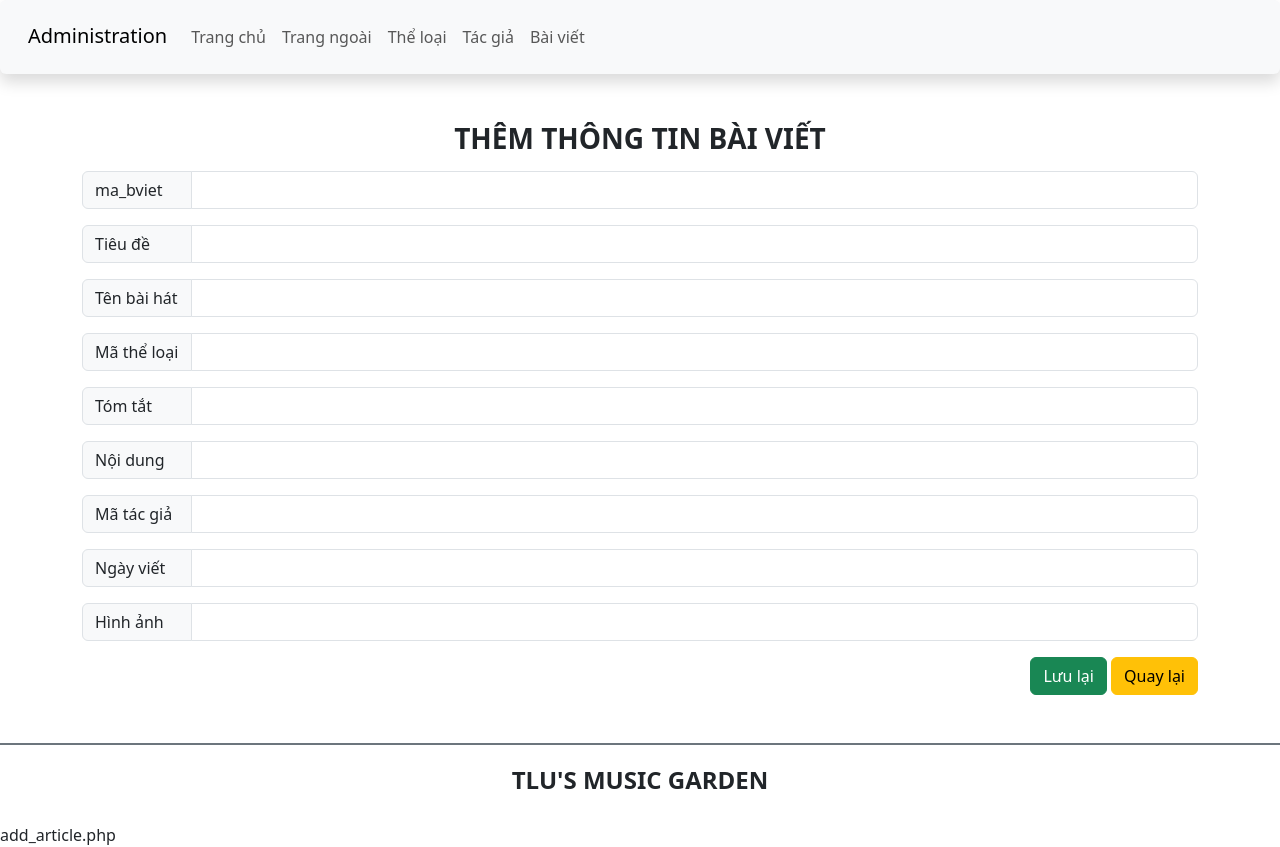
After one commit to Bui-Hien/-CSE485_2023, a PHP site: page /admin/add_article.php in a window 1280 px wide. The commit adds this page. Run offline with PHP 8.4, Linux system fonts and the light colour scheme; data comes from the database, SQL or seed files in the repository; some libraries are stand-ins or nearby versions; some web fonts are replaced.

Commit message:
push crud

```diff
--- /dev/null
+++ b/admin/add_article.php
@@ -0,0 +1,98 @@
+<?php
+if(isset($_GET['id'])) {
+    $article_id = $_GET['id'];
+}
+?>
+<?php
+$host = 'mariadb';
+$port = "3306";
+$db = 'BTTH01_CSE485_ex.sql';
+$user = 'root';
+$pass = 'your_password';
+$charset = 'utf8mb4';
+$dsn = "mysql:host=$host;port=$port;dbname=$db;charset=$charset";
+$options = [
+    PDO::ATTR_ERRMODE => PDO::ERRMODE_EXCEPTION,
+    PDO::ATTR_DEFAULT_FETCH_MODE => PDO::FETCH_ASSOC,
+    PDO::ATTR_EMULATE_PREPARES => false,
+];
+try {
+    $pdo = new PDO($dsn, $user, $pass, $options);
+
+    $stmt = $pdo->prepare("SELECT * FROM baiviet WHERE ma_bviet = :article_id");
+
+    $stmt->bindParam(':article_id', $article_id);
+
+    $stmt->execute();
+
+    $data = $stmt->fetchAll();
+} catch (PDOException $e) {
+    echo $e->getMessage();
+}
+?>
+<?php
+include("./header.php")
+?>
+
+
+<main class="container mt-5 mb-5">
+    <!-- <h3 class="text-center text-uppercase mb-3 text-primary">CẢM NHẬN VỀ BÀI HÁT</h3> -->
+    <div class="row">
+        <div class="col-sm">
+            <h3 class="text-center text-uppercase fw-bold">Thêm thông tin bài viết</h3>
+            <form action="process_add_ariticle.php" method="post">
+                <div class="input-group mt-3 mb-3">
+                    <span class="input-group-text" style="width: 110px" id="lblCatId">ma_bviet</span>
+                    <input type="text" class="form-control" name="ma_bviet" value="">
+                </div>
+                <div class="input-group mt-3 mb-3">
+                    <span class="input-group-text" style="width: 110px" id="lblCatId">Tiêu đề</span>
+                    <input type="text" class="form-control" name="tieude" value="">
+                </div>
+
+                <div class="input-group mt-3 mb-3">
+                    <span class="input-group-text" style="width: 110px" id="lblCatName">Tên bài hát</span>
+                    <input type="text" class="form-control" name="ten_bhat" value="">
+                </div>
+                <div class="input-group mt-3 mb-3">
+                    <span class="input-group-text" style="width: 110px" id="lblCatName">Mã thể loại</span>
+                    <input type="text" class="form-control" name="ma_tloai"
+                           value="">
+                </div>
+                <div class="input-group mt-3 mb-3">
+                    <span class="input-group-text" style="width: 110px" id="lblCatName">Tóm tắt</span>
+                    <input type="text" class="form-control" name="tomtat" value="">
+                </div>
+                <div class="input-group mt-3 mb-3">
+                    <span class="input-group-text" style="width: 110px" id="lblCatName">Nội dung</span>
+                    <input type="text" class="form-control" name="noidung" value="">
+                </div>
+                <div class="input-group mt-3 mb-3">
+                    <span class="input-group-text" style="width: 110px" id="lblCatName">Mã tác giả</span>
+                    <input type="text" class="form-control" name="ma_tgia"
+                           value="">
+                </div>
+                <div class="input-group mt-3 mb-3">
+                    <span class="input-group-text" style="width: 110px" id="lblCatName">Ngày viết</span>
+                    <input type="text" class="form-control" name="ngayviet" value="">
+                </div>
+                <div class="input-group mt-3 mb-3">
+                    <span class="input-group-text" style="width: 110px" id="lblCatName">Hình ảnh</span>
+                    <input type="text" class="form-control" name="hinhanh" value="">
+                </div>
+                <div class="form-group  float-end ">
+                    <input type="submit" value="Lưu lại" class="btn btn-success">
+                    <a href="article.php" class="btn btn-warning ">Quay lại</a>
+                </div>
+            </form>
+        </div>
+    </div>
+</main>
+<?php
+include("./footer.php")
+?>
+
+<?php
+$currentFile = basename($_SERVER['PHP_SELF']);
+echo $currentFile;
+?>
--- a/admin/header.php
+++ b/admin/header.php
@@ -42,7 +42,10 @@ $currentFile = basename($_SERVER['PHP_SELF']);
                         <a class="nav-link  <?php echo $currentFile === "author.php" ? "active fw-bold" : ""; ?>" href="author.php">Tác giả</a>
                     </li>
                     <li class="nav-item">
-                        <a class="nav-link <?php echo $currentFile === "article.php" ? "active fw-bold" : ""; ?>" href="article.php">Bài viết</a>
+                        <a class="nav-link
+                        <?php echo $currentFile === "article.php" ? "active fw-bold" : ""; ?>
+                         <?php echo $currentFile === "edit_article.php" ? "active fw-bold" : ""; ?>"
+                        href="article.php">Bài viết</a>
                     </li>
                 </ul>
             </div>
```
Also changed, not shown: admin/article.php (+16 -3 lines), admin/delete_article.php (added, +39 -0 lines), admin/edit_article.php (added, +93 -0 lines), admin/process_add_ariticle.php (added, +96 -0 lines).
